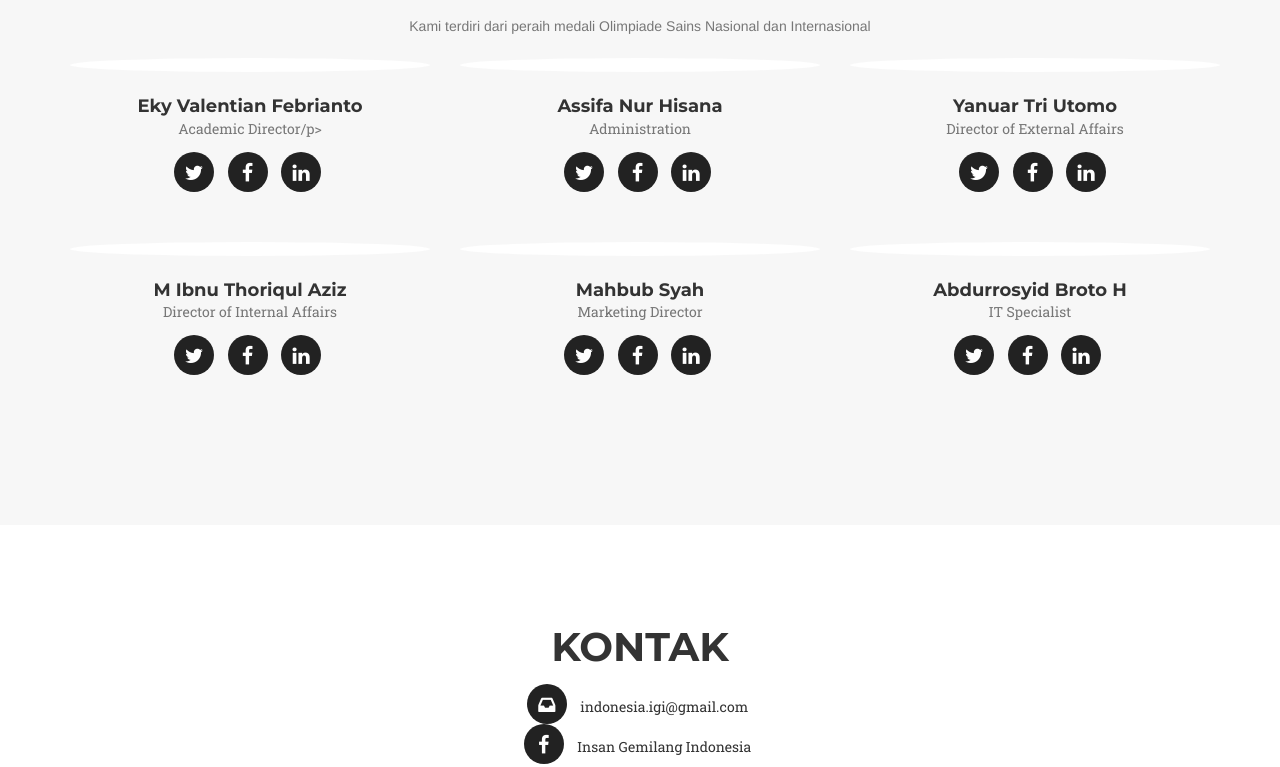
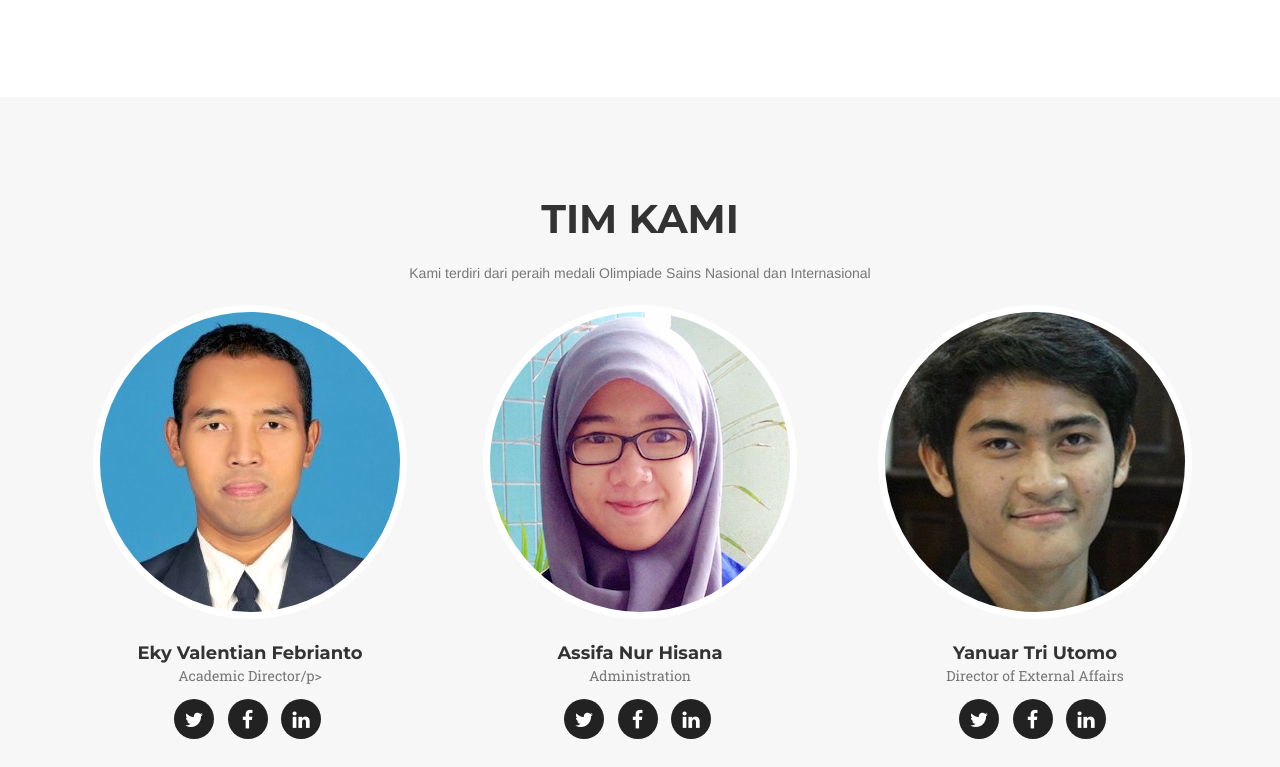
Before and after one commit to gmochid/igi-preview, a plain HTML site: page index.html in a window 1280 px wide. Shown: the part 2086-2853 px from the top of the page. Drawn offline with nearby package versions, Linux system fonts and the light colour scheme; a web font is replaced by a local one.

Commit message:
fix image

```diff
--- a/index.html
+++ b/index.html
@@ -99,7 +99,7 @@
             </div>
             <div class="row">
                 <div class="col-sm-12 text-center">
-                    <img src="img/logos/igi" class="img-responsive center-block" alt=""/>
+                    <img src="img/logos/igi.jpg" class="img-responsive center-block" alt=""/>
                 </div>
             </div>
         </div>
@@ -169,7 +169,7 @@
             <div class="row">
                 <div class="col-sm-4">
                     <div class="team-member">
-                        <img src="img/team/eky" class="img-responsive img-circle" alt="">
+                        <img src="img/team/eky.jpg" class="img-responsive img-circle" alt="">
                         <h4>Eky Valentian Febrianto</h4>
                         <p class="text-muted">Academic Director/p>
                         <ul class="list-inline social-buttons">
@@ -184,7 +184,7 @@
                 </div>
                 <div class="col-sm-4">
                     <div class="team-member">
-                        <img src="img/team/sifa" class="img-responsive img-circle" alt="">
+                        <img src="img/team/sifa.jpg" class="img-responsive img-circle" alt="">
                         <h4>Assifa Nur Hisana</h4>
                         <p class="text-muted">Administration</p>
                         <ul class="list-inline social-buttons">
@@ -200,7 +200,7 @@
             <div class="row">
                 <div class="col-sm-4">
                     <div class="team-member">
-                        <img src="img/team/yanuar" class="img-responsive img-circle" alt="">
+                        <img src="img/team/yanuar.jpg" class="img-responsive img-circle" alt="">
                         <h4>Yanuar Tri Utomo</h4>
                         <p class="text-muted">Director of External Affairs</p>
                         <ul class="list-inline social-buttons">
@@ -216,7 +216,7 @@
             </div>
                 <div class="col-sm-4">
                     <div class="team-member">
-                        <img src="img/team/ibnu" class="img-responsive img-circle" alt="">
+                        <img src="img/team/ibnu.jpg" class="img-responsive img-circle" alt="">
                         <h4>M Ibnu Thoriqul Aziz</h4>
                         <p class="text-muted">Director of Internal Affairs</p>
                         <ul class="list-inline social-buttons">
@@ -231,7 +231,7 @@
                 </div>
                 <div class="col-sm-4">
                     <div class="team-member">
-                        <img src="img/team/mahbub" class="img-responsive img-circle" alt="">
+                        <img src="img/team/mahbub.jpg" class="img-responsive img-circle" alt="">
                         <h4>Mahbub Syah</h4>
                         <p class="text-muted">Marketing Director</p>
                         <ul class="list-inline social-buttons">
@@ -246,7 +246,7 @@
                 </div>
                 <div class="col-sm-4">
                     <div class="team-member">
-                        <img src="img/team/rosyid" class="img-responsive img-circle" alt="">
+                        <img src="img/team/rosyid.jpg" class="img-responsive img-circle" alt="">
                         <h4>Abdurrosyid Broto H</h4>
                         <p class="text-muted">IT Specialist</p>
                         <ul class="list-inline social-buttons">
```
